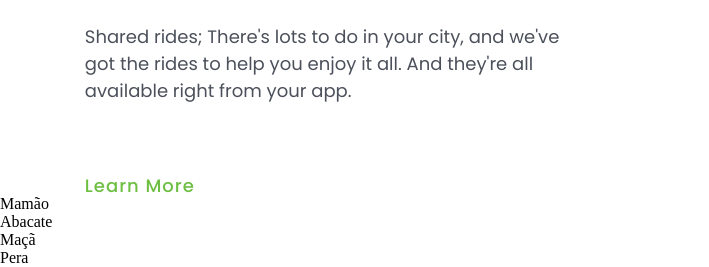
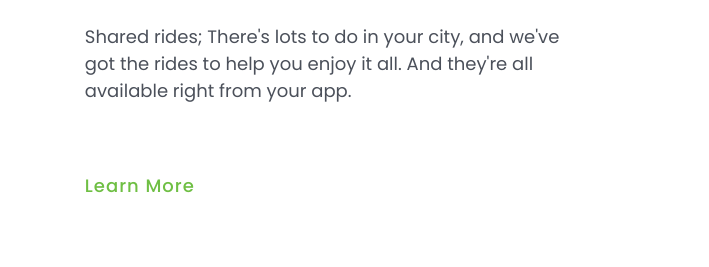
Before and after one commit to Johnrosa59/Projeto-page-green, a plain HTML site: page index.html in a window 1280 px wide. Shown: the part 854-1121 px from the top of the page, without its empty margins (0-709 px from the left). After the commit the page ends 1052 px from the top, so only its background shows below. Drawn offline with Linux system fonts and the light colour scheme.

Commit message:
Removido lista teste

```diff
--- a/index.html
+++ b/index.html
@@ -33,12 +33,6 @@
                 all available right from your app.</p>
             <a href="learn-more.html" class="learn-more">Learn More</a>
         </section>
-        <ul>
-            <li>Mamão</li>
-            <li>Abacate</li>
-            <li>Maçã</li>
-            <li>Pera</li>
-        </ul>
     </main>
 
 </body>
```
